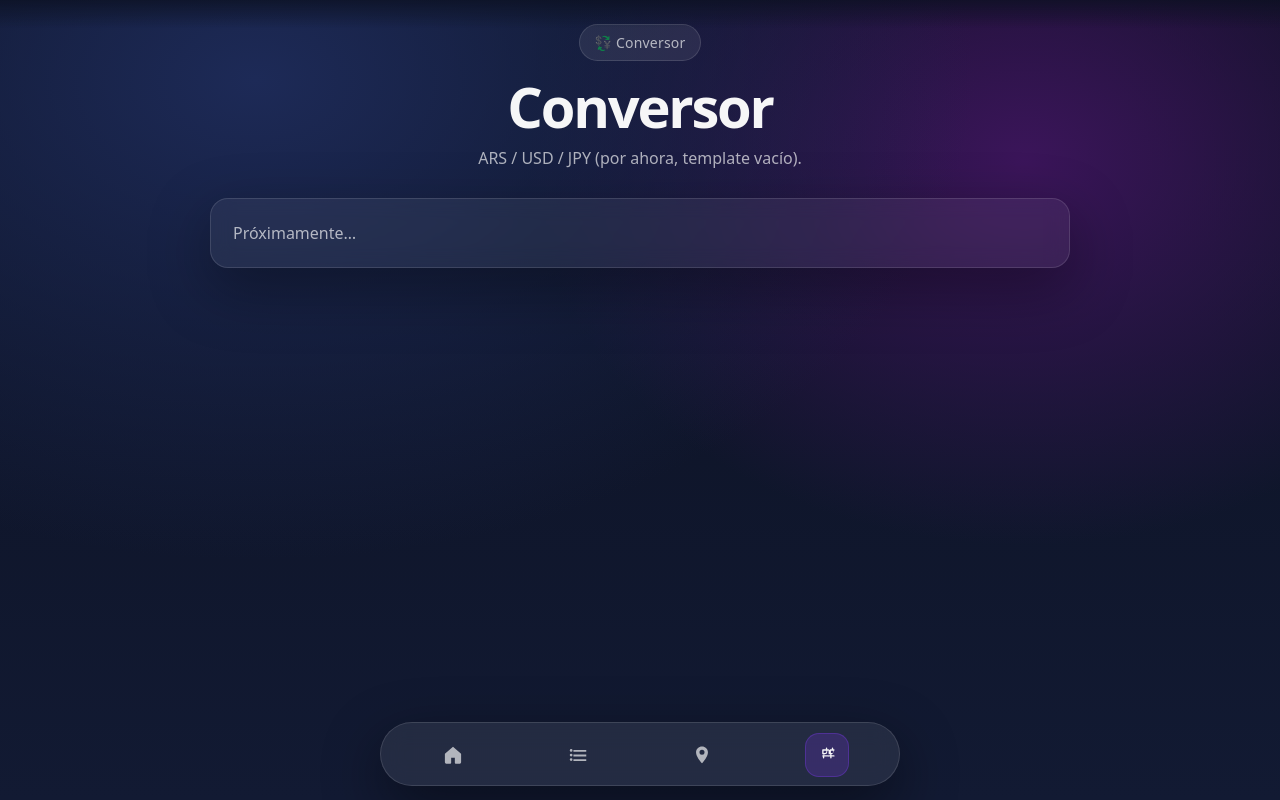
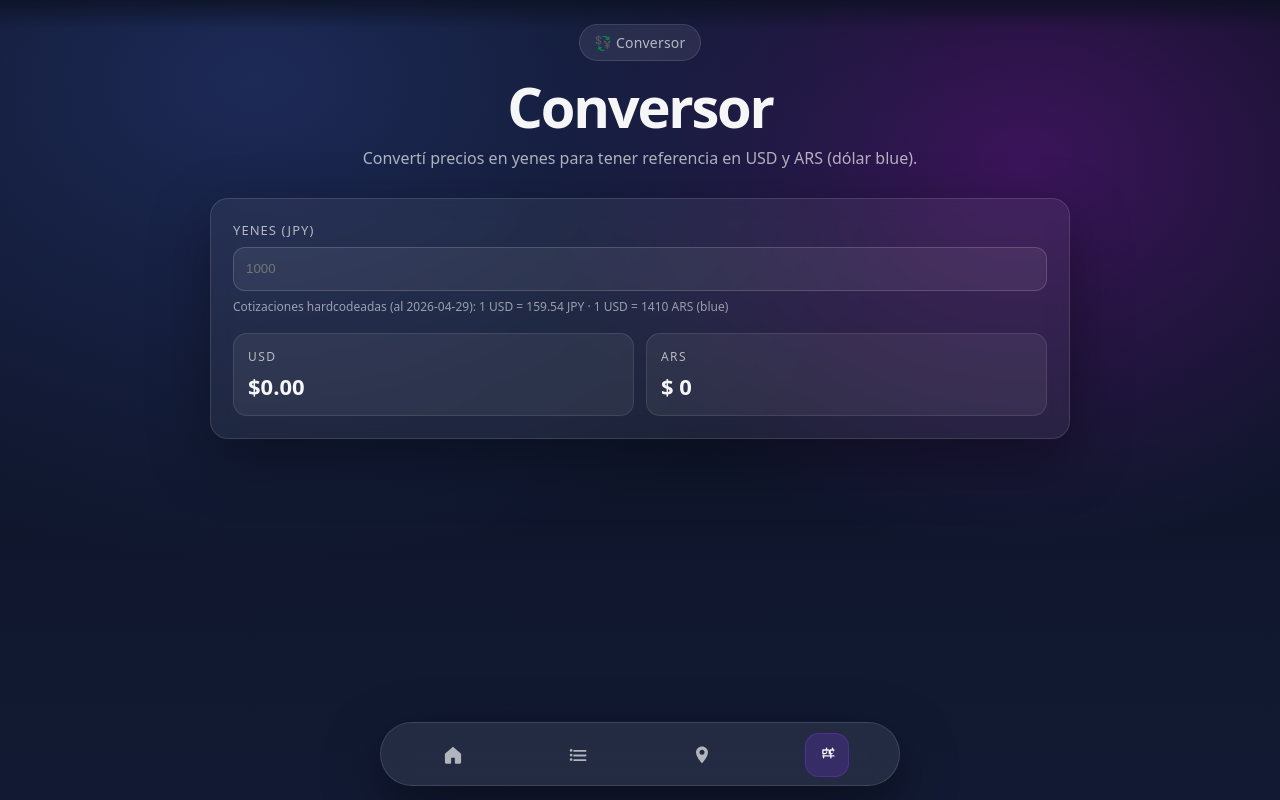
Before and after one commit to NicoCartellone/road-to-japon, a React (Vite) app: page /conversor in a window 1280 px wide. Built offline with nearby package versions, Linux system fonts and the light colour scheme.

Commit message:
feat: add JPY converter

```diff
--- /dev/null
+++ b/src/features/converter/convert.ts
@@ -0,0 +1,9 @@
+import { ARS_PER_USD_BLUE, JPY_PER_USD } from './rates'
+
+export function convertFromJpy(jpy: number) {
+  const safe = Number.isFinite(jpy) ? Math.max(0, jpy) : 0
+  const usd = safe / JPY_PER_USD
+  const ars = usd * ARS_PER_USD_BLUE
+
+  return { usd, ars }
+}
--- /dev/null
+++ b/src/features/converter/rates.ts
@@ -0,0 +1,16 @@
+/**
+ * Cotizaciones HARDCODEADAS.
+ *
+ * Actualizá estos valores cuando quieras (por ejemplo, semanalmente).
+ * Fuentes usadas el día de actualización:
+ * - USD/JPY: https://open.er-api.com/v6/latest/USD
+ * - Dólar blue (ARS/USD): https://api.bluelytics.com.ar/v2/latest
+ */
+
+export const RATES_AS_OF = '2026-04-29' as const
+
+// 1 USD = X JPY
+export const JPY_PER_USD = 159.540055 as const
+
+// 1 USD = X ARS (blue promedio)
+export const ARS_PER_USD_BLUE = 1410 as const
--- a/src/pages/ConverterPage.tsx
+++ b/src/pages/ConverterPage.tsx
@@ -1,16 +1,68 @@
+import { useMemo, useState } from 'react'
+import { convertFromJpy } from '../features/converter/convert'
+import { ARS_PER_USD_BLUE, JPY_PER_USD, RATES_AS_OF } from '../features/converter/rates'
+
+function round2(n: number) {
+  return Math.round(n * 100) / 100
+}
+
+function formatUsd(n: number) {
+  return new Intl.NumberFormat('en-US', { style: 'currency', currency: 'USD', maximumFractionDigits: 2 }).format(n)
+}
+
+function formatArs(n: number) {
+  return new Intl.NumberFormat('es-AR', { style: 'currency', currency: 'ARS', maximumFractionDigits: 0 }).format(n)
+}
+
 export default function ConverterPage() {
+  const [jpyText, setJpyText] = useState('')
+  const jpy = useMemo(() => {
+    const normalized = jpyText.replace(/\./g, '').replace(',', '.')
+    const n = Number(normalized)
+    return Number.isFinite(n) ? n : 0
+  }, [jpyText])
+
+  const { usd, ars } = useMemo(() => convertFromJpy(jpy), [jpy])
+
   return (
     <div className="page">
       <header className="header">
         <div className="badge">💱 Conversor</div>
         <h1>Conversor</h1>
-        <p className="sub">ARS / USD / JPY (por ahora, template vacío).</p>
+        <p className="sub">Convertí precios en yenes para tener referencia en USD y ARS (dólar blue).</p>
       </header>
 
       <section className="card" aria-label="Conversor">
-        <p className="sub" style={{ margin: 0 }}>
-          Próximamente…
-        </p>
+        <div className="conv">
+          <div className="conv-field">
+            <label className="conv-label" htmlFor="jpy">
+              Yenes (JPY)
+            </label>
+            <input
+              id="jpy"
+              inputMode="decimal"
+              className="conv-input"
+              placeholder="1000"
+              value={jpyText}
+              onChange={(e) => setJpyText(e.target.value)}
+            />
+            <div className="conv-hint">
+              Cotizaciones hardcodeadas (al {RATES_AS_OF}): 1 USD = {round2(JPY_PER_USD)} JPY · 1 USD = {ARS_PER_USD_BLUE}{' '}
+              ARS (blue)
+            </div>
+          </div>
+
+          <div className="conv-results" aria-label="Resultados">
+            <div className="conv-result">
+              <div className="conv-result-title">USD</div>
+              <div className="conv-result-value">{formatUsd(usd)}</div>
+            </div>
+            <div className="conv-result">
+              <div className="conv-result-title">ARS</div>
+              <div className="conv-result-value">{formatArs(ars)}</div>
+            </div>
+          </div>
+        </div>
       </section>
     </div>
   )
--- a/src/style.css
+++ b/src/style.css
@@ -220,6 +220,73 @@ h1 {
   background: rgba(124, 58, 237, 0.24);
 }
 
+.conv {
+  display: grid;
+  gap: 18px;
+}
+
+.conv-field {
+  display: grid;
+  gap: 8px;
+}
+
+.conv-label {
+  font-size: 13px;
+  letter-spacing: 0.08em;
+  text-transform: uppercase;
+  color: var(--muted);
+}
+
+.conv-input {
+  width: 100%;
+  height: 44px;
+  padding: 10px 12px;
+  border-radius: 12px;
+  border: 1px solid rgba(255, 255, 255, 0.16);
+  background: rgba(255, 255, 255, 0.06);
+  color: var(--title);
+  outline: none;
+}
+
+.conv-input:focus {
+  border-color: rgba(124, 58, 237, 0.55);
+  box-shadow: 0 0 0 4px rgba(124, 58, 237, 0.18);
+}
+
+.conv-hint {
+  font-size: 12px;
+  color: rgba(255, 255, 255, 0.55);
+  line-height: 1.35;
+}
+
+.conv-results {
+  display: grid;
+  grid-template-columns: 1fr 1fr;
+  gap: 12px;
+}
+
+.conv-result {
+  padding: 14px;
+  border-radius: 14px;
+  background: rgba(255, 255, 255, 0.06);
+  border: 1px solid rgba(255, 255, 255, 0.10);
+}
+
+.conv-result-title {
+  font-size: 12px;
+  letter-spacing: 0.12em;
+  text-transform: uppercase;
+  color: var(--muted);
+}
+
+.conv-result-value {
+  margin-top: 6px;
+  font-variant-numeric: tabular-nums;
+  font-size: 22px;
+  font-weight: 700;
+  color: var(--title);
+}
+
 .footer {
   margin-top: 0;
   color: rgba(255, 255, 255, 0.5);
@@ -311,4 +378,8 @@ h1 {
   .sep {
     display: none;
   }
+
+  .conv-results {
+    grid-template-columns: 1fr;
+  }
 }
```
